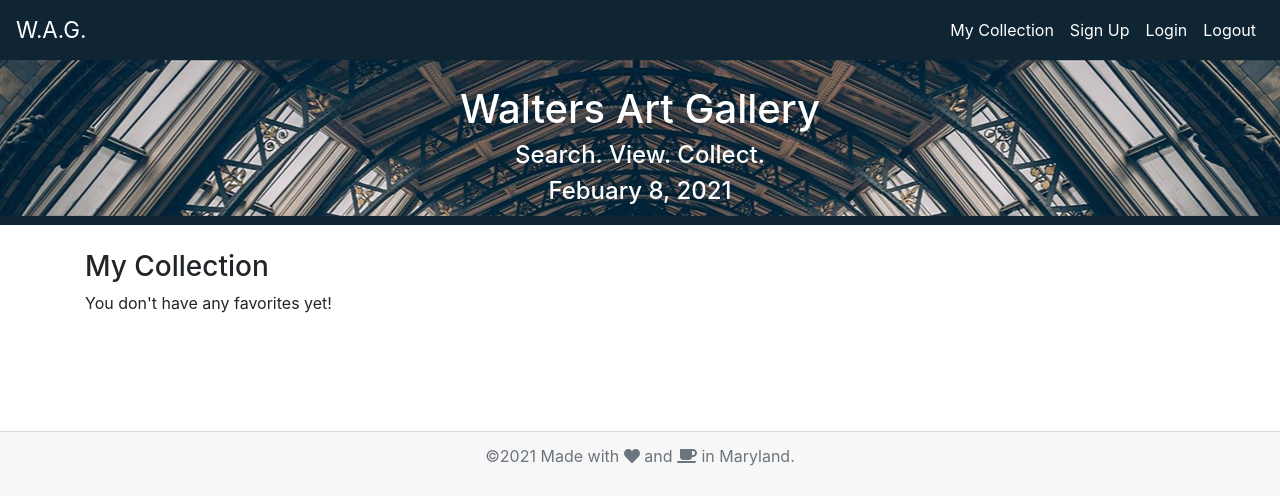
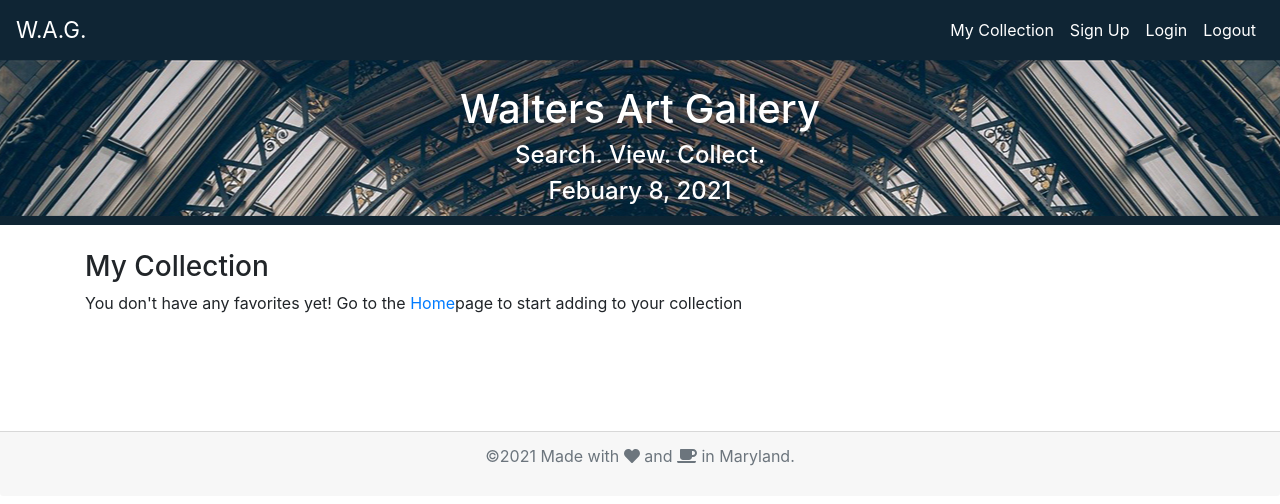
Before and after one commit to jrtwheeler/Walters_Art_Gallery_App, a React (Create React App) app in the folder client/: page /collections in a window 1280 px wide. Shown: the top 504 px of the page. Built offline with nearby package versions, Linux system fonts and the light colour scheme; no server answers.

Commit message:
Added link to collections page to return home

```diff
--- a/client/src/components/FavoriteCard/index.js
+++ b/client/src/components/FavoriteCard/index.js
@@ -1,7 +1,7 @@
 import React, { useEffect, useState } from "react";
 import API from "../../utils/API";
 import { FontAwesomeIcon } from "@fortawesome/react-fontawesome";
-import { faPlus, faEye } from "@fortawesome/free-solid-svg-icons";
+import { faEye } from "@fortawesome/free-solid-svg-icons";
 import ReactTooltip from "react-tooltip";
 import "./style.css";
 
@@ -14,9 +14,9 @@
 
   console.log(user);
 
-  const addToFavorites = (favorite) => {
-    return (e) => API.updateUser(user._id, { favorites: [favorite] });
-  };
+  // const addToFavorites = (favorite) => {
+  //   return (e) => API.updateUser(user._id, { favorites: [favorite] });
+  // };
 
   if (user.favorites) {
     const favoriteCard = user.favorites.map((favorite, i) => {
@@ -79,7 +79,7 @@
               >
                 See more details
               </ReactTooltip>
-              <button
+              {/* <button
                 href="#"
                 className="btn btn-light landingBtn"
                 onClick={addToFavorites(favorite)}
@@ -87,7 +87,7 @@
                 <h3>
                   <FontAwesomeIcon icon={faPlus} style={{ color: "#4A6479" }} />
                 </h3>
-              </button>
+              </button> */}
             </div>
           </div>
         </div>
@@ -95,7 +95,8 @@
     });
     return <div className="row">{favoriteCard}</div>;
   } else {
-    return <p>You don't have any favorites yet!</p>;
+    return <p>You don't have any favorites yet! Go to the <a href="/landing">Home</a>
+     page to start adding to your collection</p>;
   }
 }
 export default FavoriteCard;
```
